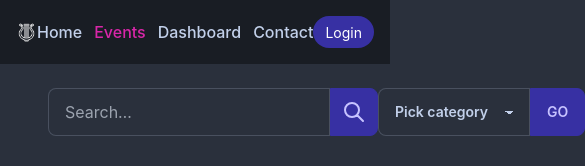
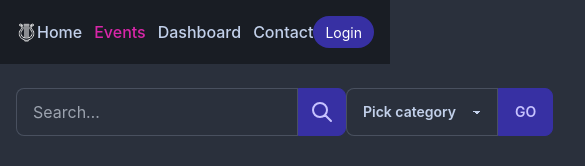
Before and after one commit to Miacarmen/harp, a React (Create React App) app in the folder client/: page /events in a window 390 px wide. Shown: the top 166 px of the page, 585 px wide, since content can reach past the window. Built offline with nearby package versions, Linux system fonts and the light colour scheme.

Commit message:
filters fixed for mobile, favicon added

```diff
--- a/client/src/pages/Events.js
+++ b/client/src/pages/Events.js
@@ -7,8 +7,8 @@ import Filter from '../components/Filter/Filter';
 const Events = () => {
   return (
     <div className='wrapper py-6'>
-      <div className='filterContainer flex justify-between px-12'>
-      <div className='sInput'>
+      <div className='filterContainer flex px-4 justify-between sm:px-12'>
+      <div className='sInput '>
       <SearchBar />
       </div>
       <div className='fInput'>
```
Also changed, not shown: client/src/images/harp-blk.png (deleted), 1 other file (tests, documents, lock files or other folders).
